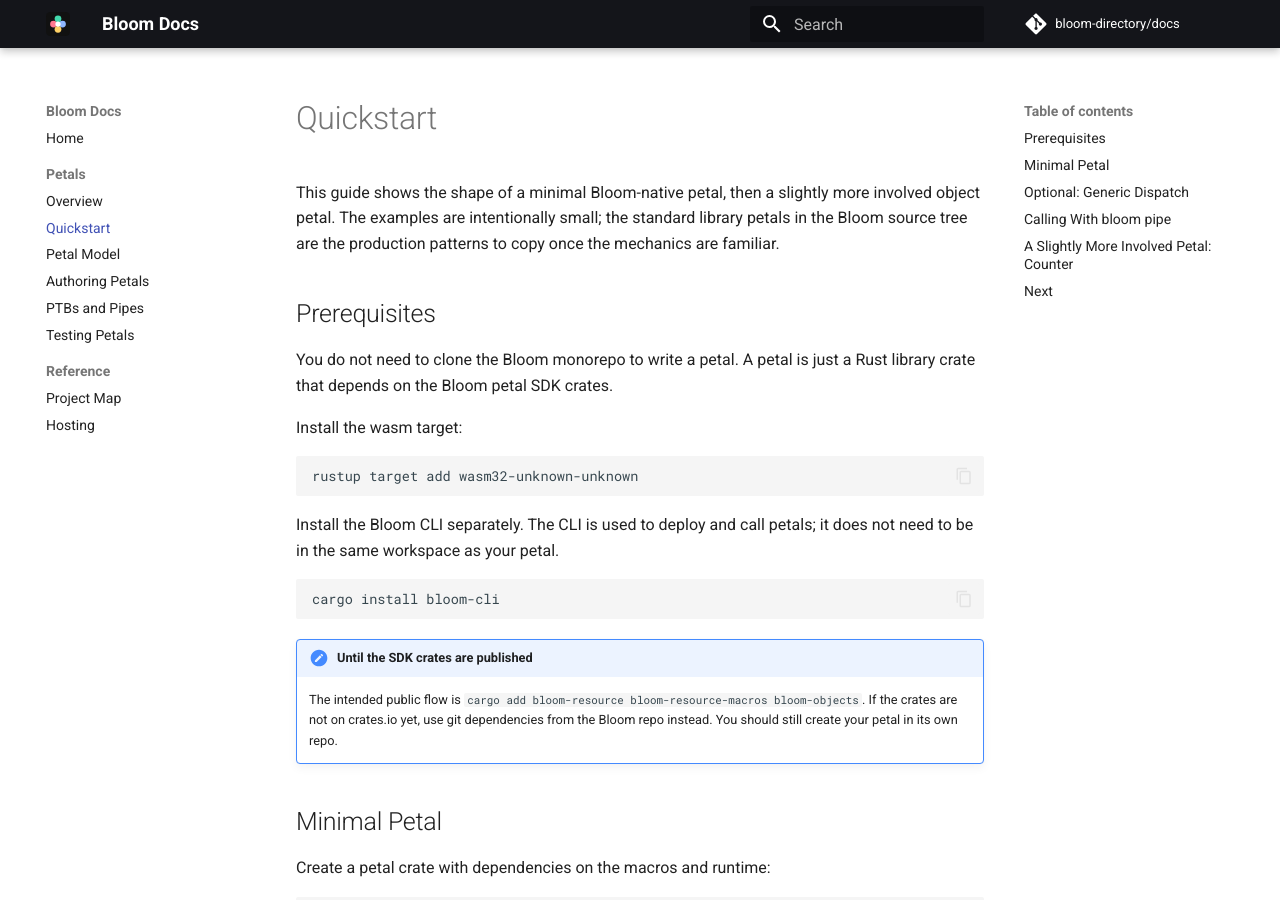
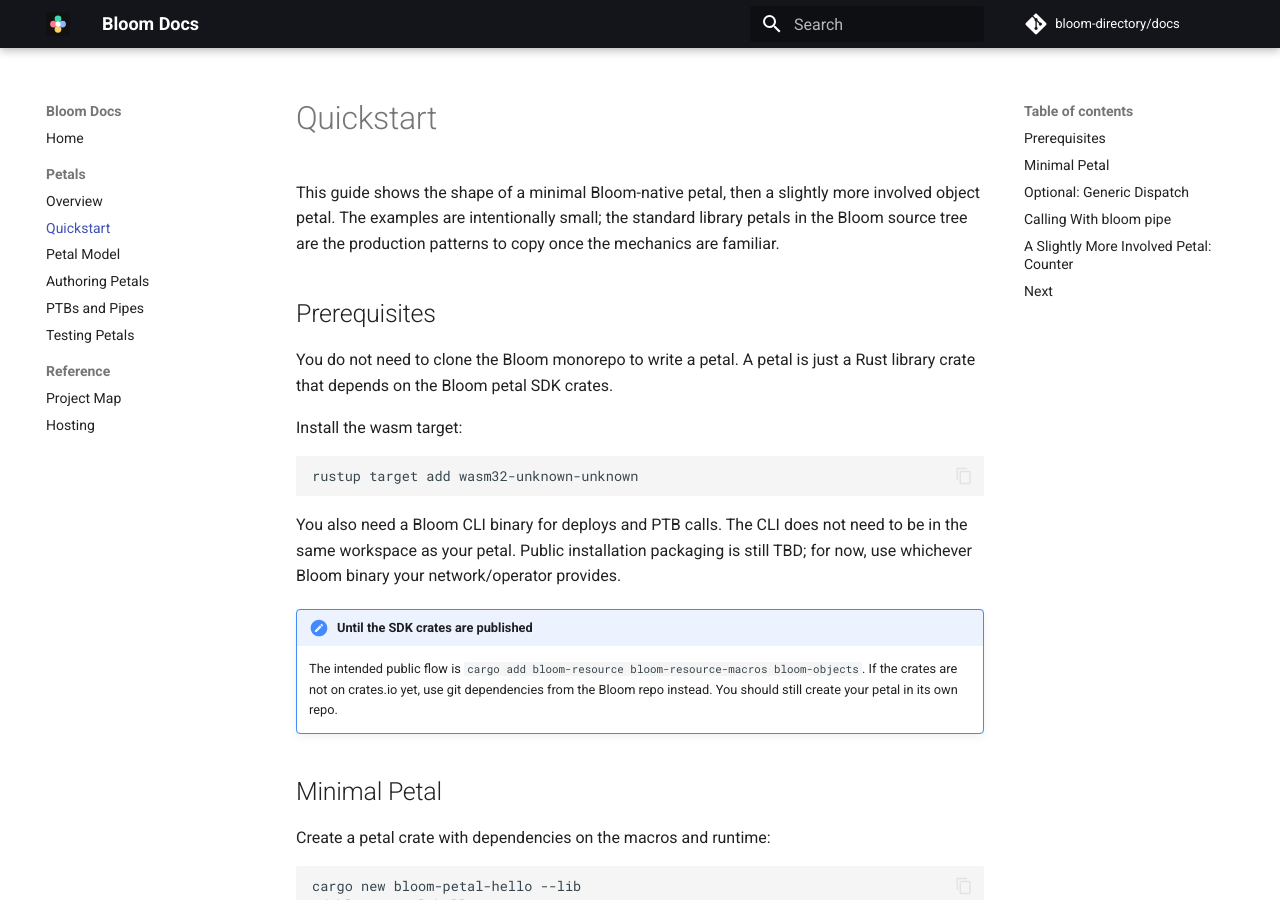
Before and after one commit to bloom-directory/docs, an MkDocs documentation site: the page built from docs/petals/quickstart.md, in a window 1280 px wide and 900 px high. Built offline with MkDocs 1.6.1 and Material for MkDocs 9.7.7, drawn with Linux system fonts in a browser that asks for light colours; comment, search, counter and statistics services are not loaded.

Commit message:
Clarify Bloom CLI install status

````diff
--- a/docs/petals/quickstart.md
+++ b/docs/petals/quickstart.md
@@ -16,12 +16,9 @@ Install the wasm target:
 rustup target add wasm32-unknown-unknown
 ```
 
-Install the Bloom CLI separately. The CLI is used to deploy and call petals; it
-does not need to be in the same workspace as your petal.
-
-```sh
-cargo install bloom-cli
-```
+You also need a Bloom CLI binary for deploys and PTB calls. The CLI does not
+need to be in the same workspace as your petal. Public installation packaging is
+still TBD; for now, use whichever Bloom binary your network/operator provides.
 
 !!! note "Until the SDK crates are published"
 
````
